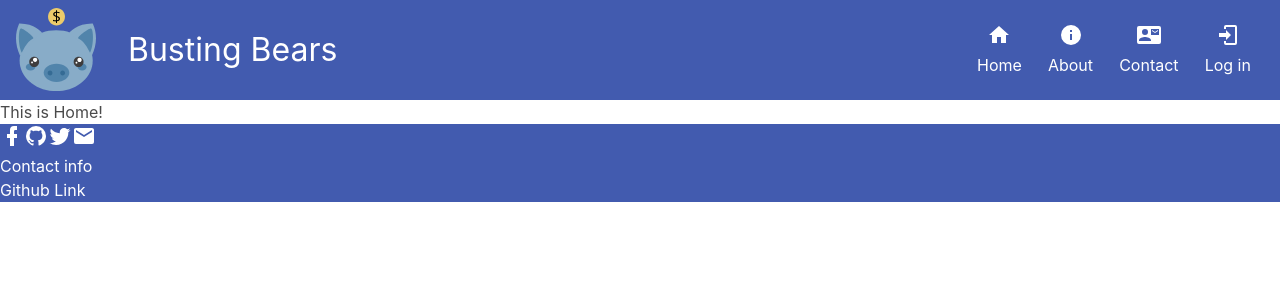
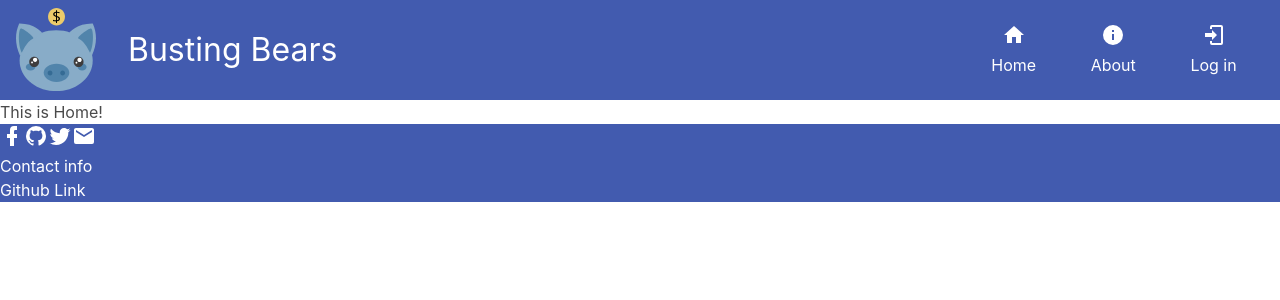
Before and after one commit to chingu-voyage7/Bears-Team-19, a React (Create React App) app in the folder budget-app/: page / in a window 1280 px wide. Shown: the top 300 px of the page. Built offline with nearby package versions, Linux system fonts and the light colour scheme.

Commit message:
Removed contact from header and and as component.

```diff
--- a/budget-app/src/components/Header.js
+++ b/budget-app/src/components/Header.js
@@ -28,12 +28,6 @@ const Header = () => {
             </Link>
           </li>
           <li>
-            <Link to="/contact">
-              <Icon name="contact" />
-              <span>Contact</span>
-            </Link>
-          </li>
-          <li>
             <Link to="/login">
               <Icon name="login" />
               <span>Log in</span>
--- a/budget-app/src/containers/App/App.js
+++ b/budget-app/src/containers/App/App.js
@@ -3,7 +3,6 @@ import { BrowserRouter as Router, Route, Switch } from 'react-router-dom'
 import './App.css'
 import Home from '../Home/Home'
 import About from '../About/About'
-import Contact from '../Contact/Contact'
 import Header from '../../components/Header'
 import Footer from '../../components/Footer'
 import NotFound from '../../components/NotFound'
@@ -23,7 +22,6 @@ class App extends Component {
           <Switch>
             <Route exact path="/" component={Home} />
             <Route path="/about" component={About} />
-            <Route path="/contact" component={Contact} />
             <Route path="/signup" component={Signup} />
             <Route component={NotFound} />
           </Switch>
--- a/budget-app/src/containers/Contact/Contact.js
+++ /dev/null
@@ -1,7 +0,0 @@
-import React from 'react'
-
-const Contact = () => {
-  return <div>Contact</div>
-}
-
-export default Contact
```
